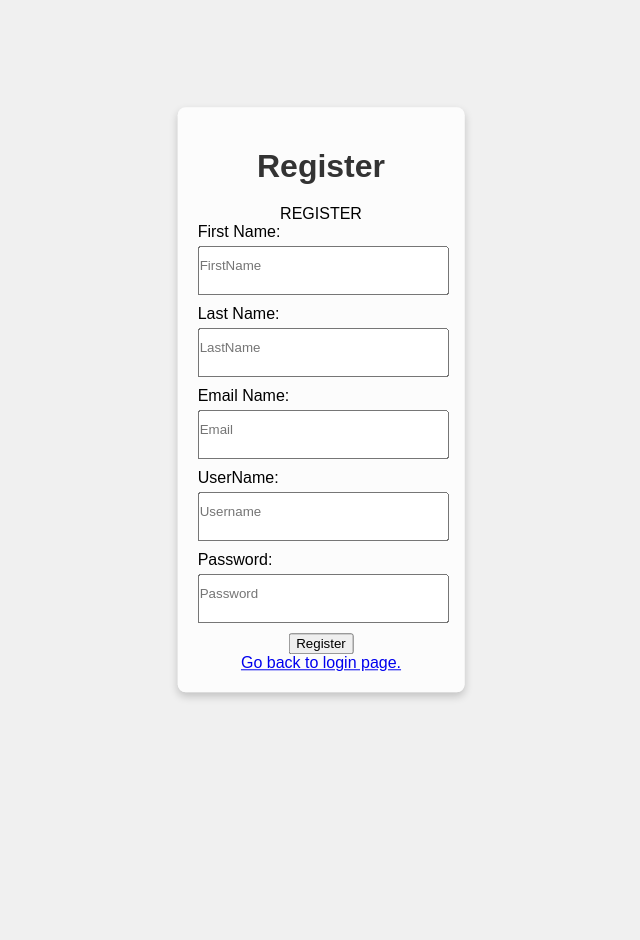
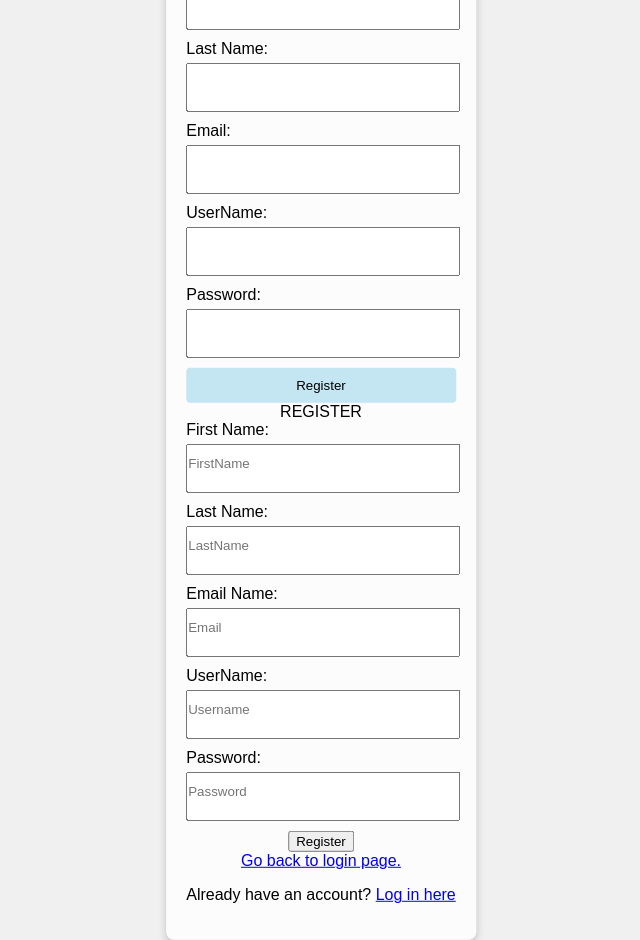
Before and after one commit to d-minic/COP4331-Large-Project, a React (Create React App) app in the folder frontend/: page /register in a window 1280 px wide. Shown: the whole page, without its empty margins (319-959 px from the left). Before the commit the page ends 800 px from the top, so only its background shows below. Built offline with nearby package versions, Linux system fonts and the light colour scheme.

Commit message:
Update RegisterPage.js

```diff
--- a/frontend/src/pages/RegisterPage.js
+++ b/frontend/src/pages/RegisterPage.js
@@ -5,9 +5,24 @@ import './RegisterPage.css';
 
 const RegisterPage = () => {
     return (
-       <div className="container">
-       <h1>Register</h1>
+      <div className="container">
+      <h1>Register</h1>
+      <form id="registerForm">
+        <label htmlFor="firstName">First Name:</label>
+        <input type="text" id="firstName" name="firstName" required />
+        <label htmlFor="lastName">Last Name:</label>
+        <input type="text" id="lastName" name="lastName" required />
+        <label htmlFor="email">Email:</label>
+        <input type="text" id="email" name="email" required />
+        <label htmlFor="userName">UserName:</label>
+        <input type="text" id="userName" name="userName" required />
+        <label htmlFor="password">Password:</label>
+        <input type="password" id="password" name="password" required />
+        <button type="submit">Register</button>
     <Register/>
+      </form>
+      <p id="registerMessage"></p>
+      <p>Already have an account? <a href="login.html">Log in here</a></p>
 
     </div>
   );
```
